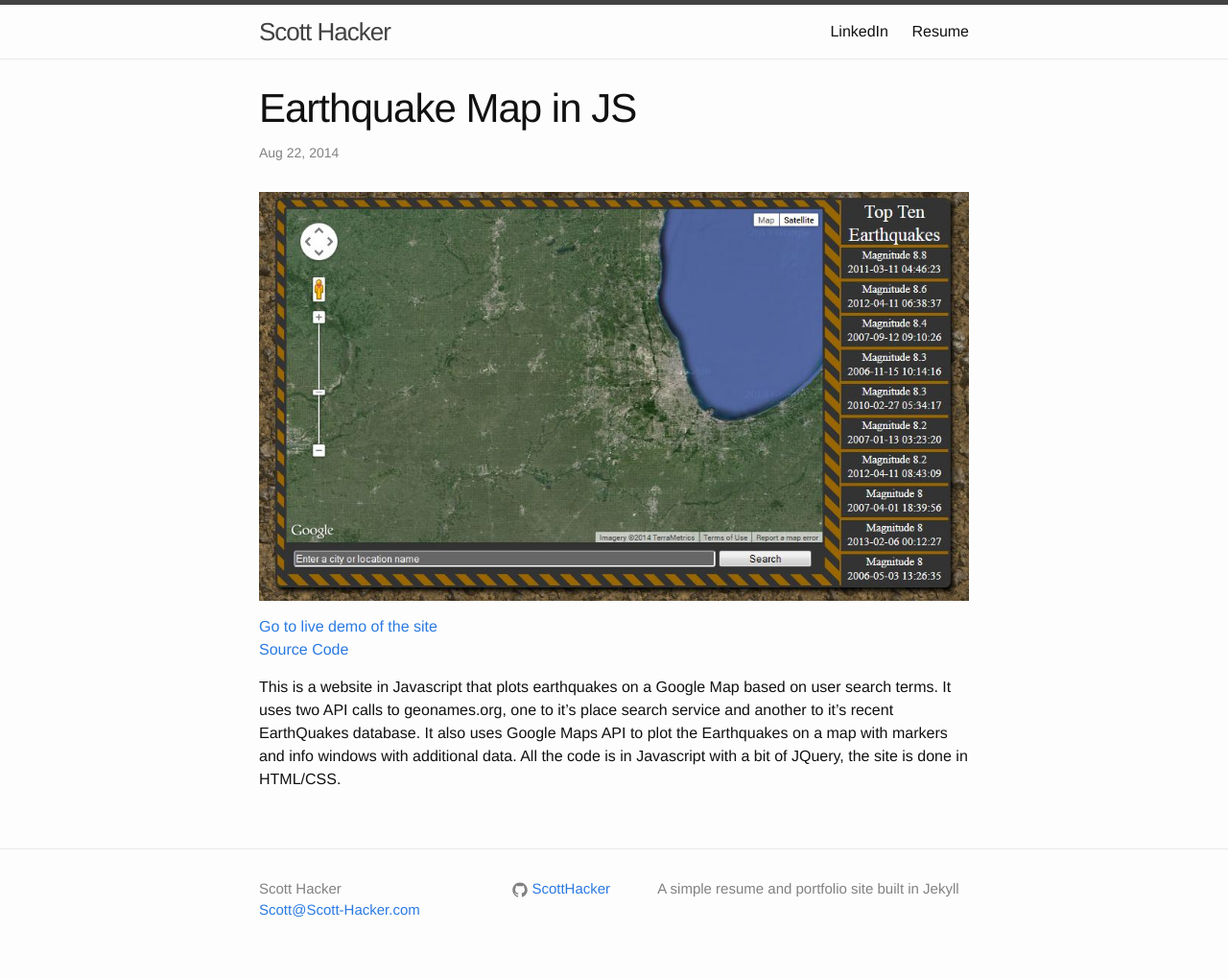
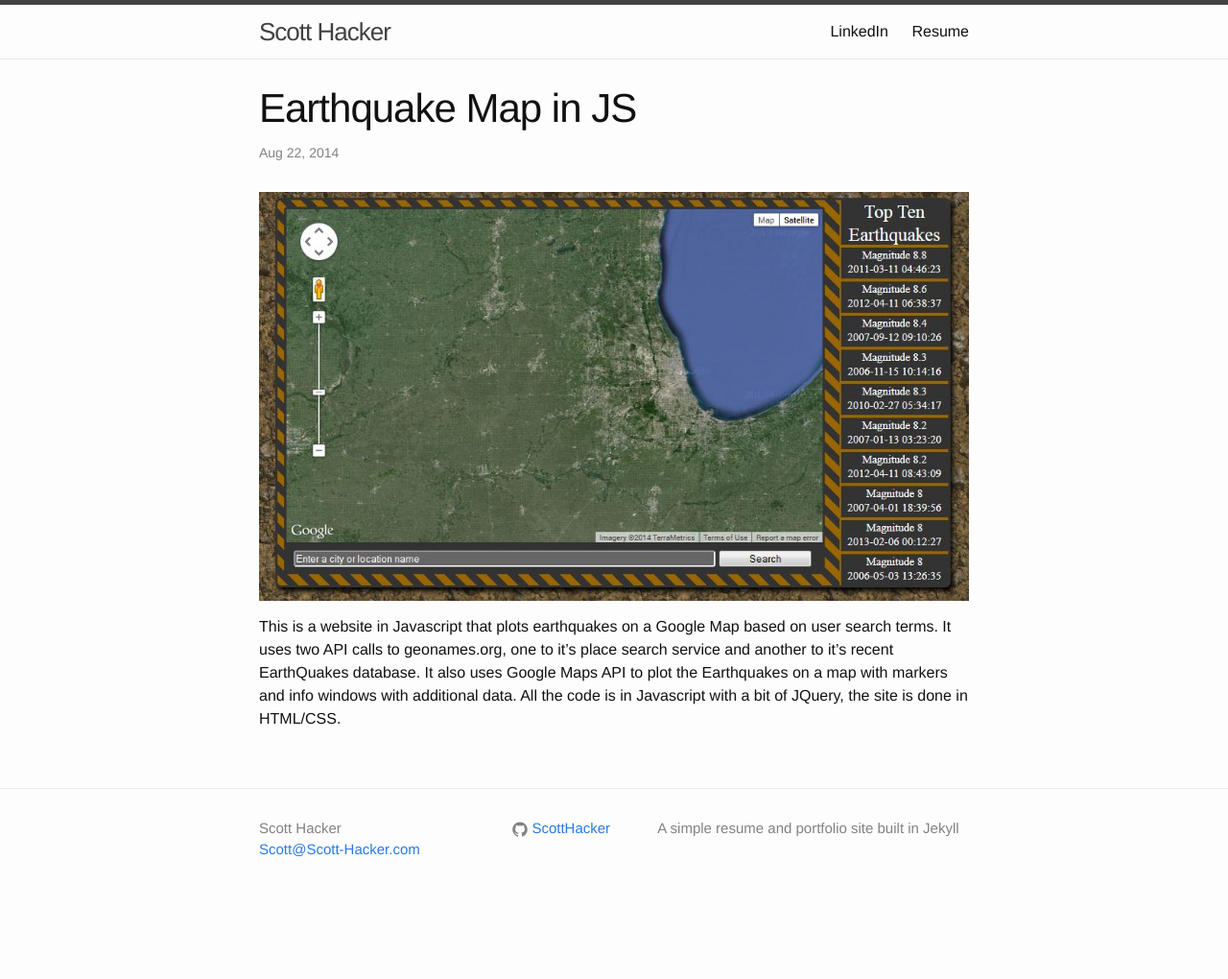
Before and after one commit to ScottHacker/ScottHacker.github.io, a Jekyll site: the page built from _posts/2014-08-22-earthquake-data-center.md, in a window 1280 px wide. Shown: the whole page at 96% size. Built offline with Jekyll 4.4.1, drawn with Linux system fonts in a browser that asks for light colours; after the commit the page ends 957 px from its top, so only the background shows below that.

Commit message:
Removing links to live site and source code

```diff
--- a/_posts/2014-08-22-earthquake-data-center.md
+++ b/_posts/2014-08-22-earthquake-data-center.md
@@ -7,7 +7,4 @@
 
 ![Site screencap]({{ page.image }})
 
-[Go to live demo of the site]({{ site.url}}/earthquake-data-center)
-[Source Code](https://github.com/ScottHacker/earthquake-data-center/blob/master/script.js)
-
 This is a website in Javascript that plots earthquakes on a Google Map based on user search terms. It uses two API calls to geonames.org, one to it's place search service and another to it's recent EarthQuakes database. It also uses Google Maps API to plot the Earthquakes on a map with markers and info windows with additional data. All the code is in Javascript with a bit of JQuery, the site is done in HTML/CSS.
```
